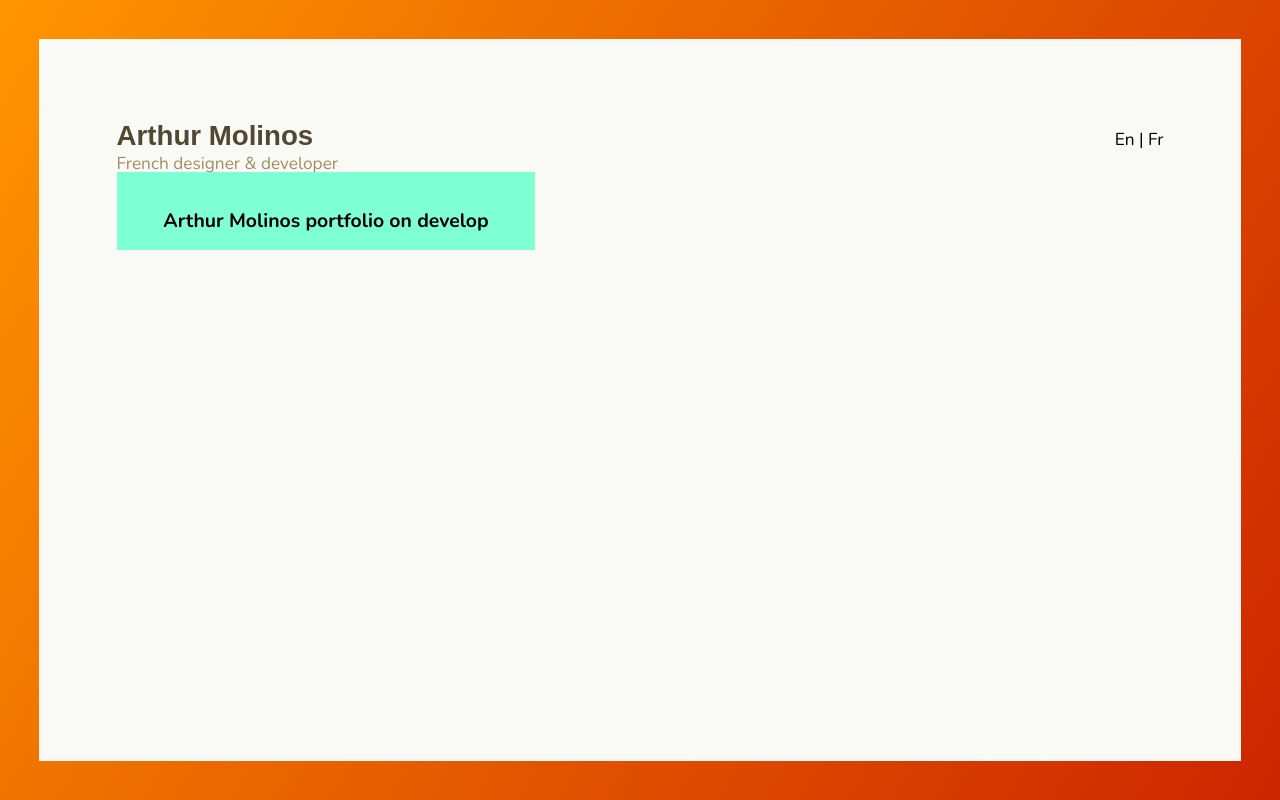
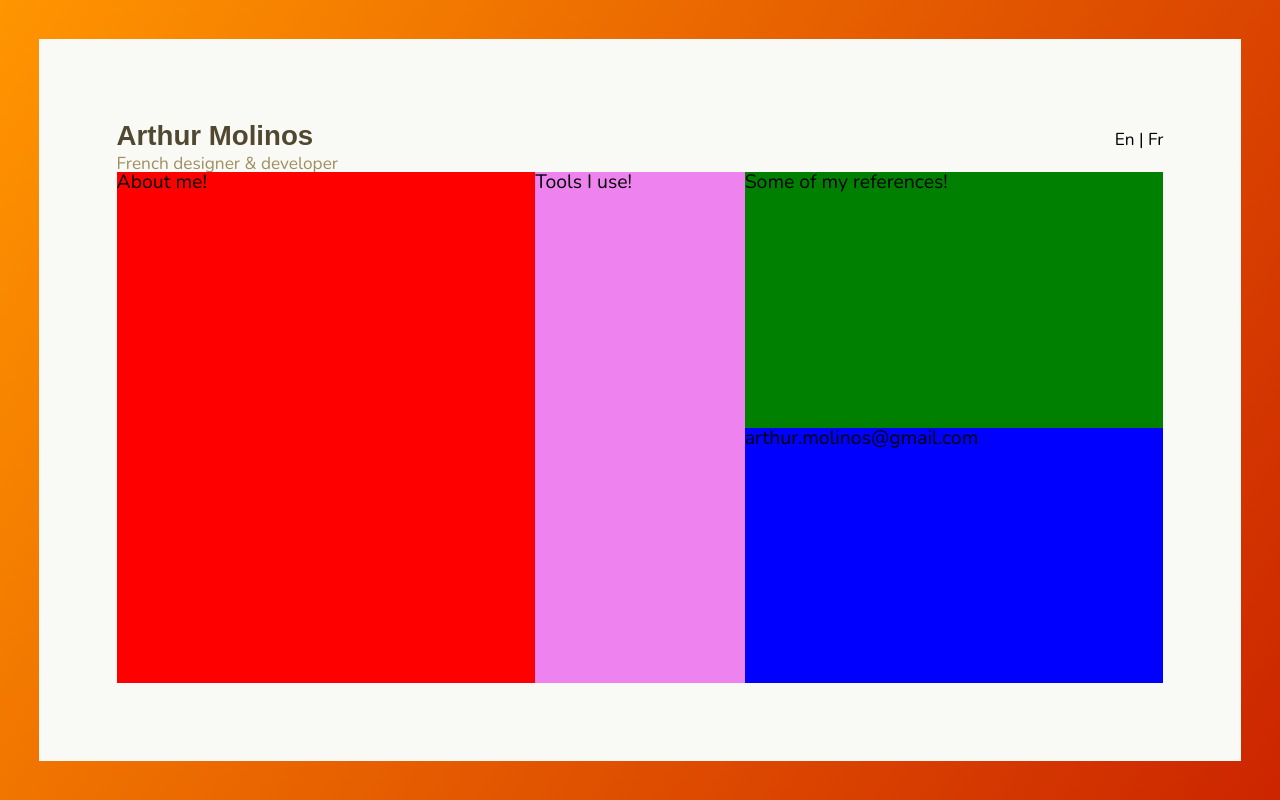
Before and after one commit to cparthur/portfolio, a Next.js app: page / in a window 1280 px wide. Built offline with nearby package versions, Linux system fonts and the light colour scheme.

Commit message:
:sparkles: Create LandingLayout grid components

```diff
--- a/layouts/landing/LandingGrid.tsx
+++ b/layouts/landing/LandingGrid.tsx
@@ -4,7 +4,10 @@ import media from 'styles/media';
 
 const LandingGrid = () => (
     <Grid>
-        <Title>Arthur Molinos portfolio on develop</Title>
+        <AboutMe>About me!</AboutMe>
+        <Tools>Tools I use!</Tools>
+        <References>Some of my references!</References>
+        <Contact>arthur.molinos@gmail.com</Contact>
     </Grid>
 );
 
@@ -14,18 +17,39 @@ export default LandingGrid;
  * Styled declarations
  */
 const Grid = styled.main`
+    flex-grow: 1;
+
     ${media.laptop} {
         display: grid;
         grid-template-columns: 40% 20% 40%;
         grid-template-rows: 50% 50%;
+        grid-template-areas:
+            'about tools references'
+            'about tools contact';
     }
 `;
 
-const Title = styled.h1`
-    font-weight: 700;
-    font-size: 1rem;
-    text-align: center;
-    color: ${({ theme }: any) => theme.colors.text.primary};
-    padding: 2rem;
-    background-color: aquamarine;
+const AboutMe = styled.div`
+    grid-area: about;
+    background-color: red;
 `;
+
+const Tools = styled.div`
+    display: none;
+    grid-area: tools;
+    background-color: violet;
+
+    ${media.laptop} {
+        display: block;
+    }
+`;
+
+const References = styled.div`
+    grid-area: references;
+    background-color: green;
+`;
+
+const Contact = styled.div`
+    grid-area: contact;
+    background-color: blue;
+`;
```
